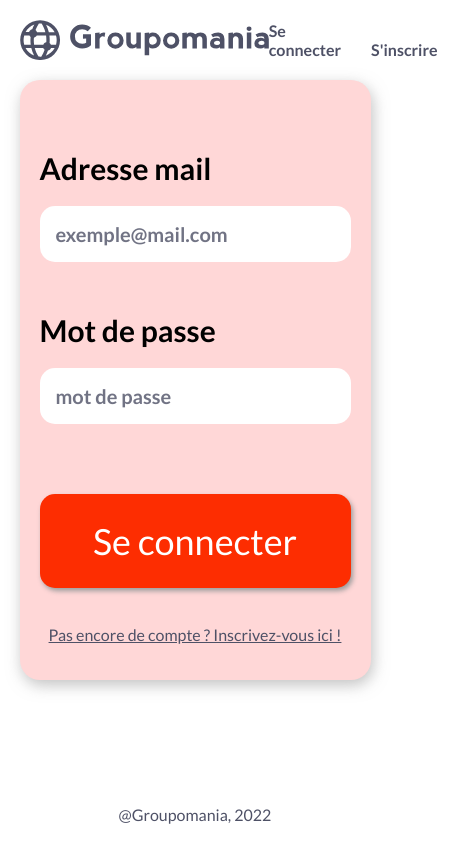
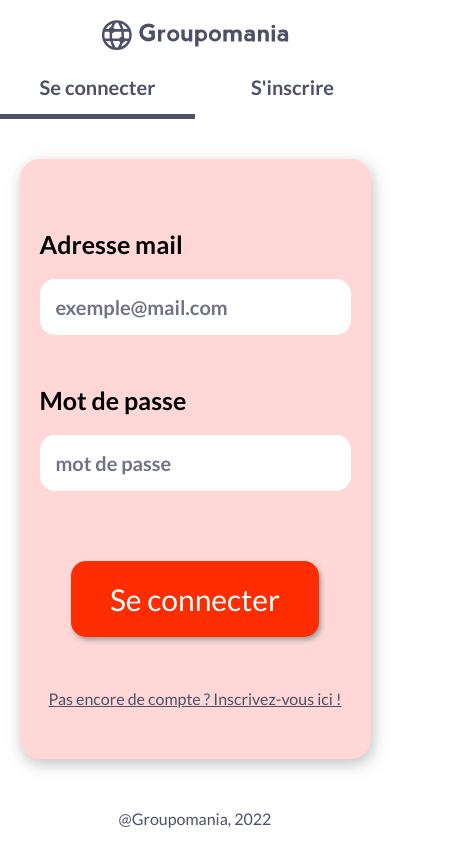
Before and after one commit to wcaillere/Groupomania_app_projet7_OC, a React (Create React App) app in the folder client/: page / in a window 390 px wide. Shown: the whole page, 468 px wide, since content can reach past the window. Built offline with nearby package versions, Linux system fonts and the light colour scheme.

Commit message:
Changements header et footer en mobile first

```diff
--- a/client/src/components/Footer/index.jsx
+++ b/client/src/components/Footer/index.jsx
@@ -1,10 +1,9 @@
 import styled from 'styled-components';
 import colors from '../../utils/style/colors';
 
-const FooterContainer = styled.div`
-  position: absolute;
-  bottom: 0;
+const FooterContainer = styled.footer`
   width: 100%;
+  margin-top: 30px;
   padding: 20px;
   color: ${colors.Tertiary};
   text-align: center;
--- a/client/src/components/Header/index.jsx
+++ b/client/src/components/Header/index.jsx
@@ -4,32 +4,49 @@ import styled from 'styled-components';
 import colors from '../../utils/style/colors';
 
 const HeaderLogo = styled.img`
-  height: 40px;
+  height: 30px;
+  margin: 10px 0px;
+`;
+
+const HeaderContainer = styled.header`
+  display: flex;
+  flex-direction: column;
+  margin-bottom: 40px;
+  padding-top: 10px;
+  background: white;
 `;
 
 const NavContainer = styled.nav`
   display: flex;
-  justify-content: space-between;
-  align-items: center;
-  padding: 20px 0px 20px 20px;
+  width: 100%;
 `;
 
 const NavItem = styled(Link)`
   color: ${colors.Tertiary};
+  margin: auto;
+  padding: 15px 0px;
   text-decoration: none;
-  padding-right: 30px;
+  width: 50%;
+  border-bottom: 5px solid
+    ${(props) => (props.border === true ? colors.Tertiary : 'white')};
+  text-align: center;
+  font-size: 20px;
   font-weight: bold;
 `;
 
 function Header() {
   return (
-    <NavContainer>
+    <HeaderContainer>
       <HeaderLogo src={Logo} />
-      <div>
-        <NavItem to="/">Se connecter</NavItem>
-        <NavItem to="/signup">S'inscrire</NavItem>
-      </div>
-    </NavContainer>
+      <NavContainer>
+        <NavItem to="/" border={window.location.href.endsWith('/')}>
+          Se connecter
+        </NavItem>
+        <NavItem to="/signup" border={window.location.href.endsWith('/signup')}>
+          S'inscrire
+        </NavItem>
+      </NavContainer>
+    </HeaderContainer>
   );
 }
 
--- a/client/src/components/connection/index.jsx
+++ b/client/src/components/connection/index.jsx
@@ -21,7 +21,7 @@ const Form = styled.form`
 `;
 
 const TitleInput = styled.label`
-  font-size: 30px;
+  font-size: 25px;
   font-weight: bold;
   margin-top: 50px;
 `;
@@ -42,10 +42,11 @@ const FormInput = styled.input`
 `;
 
 const ConnectButton = styled.input`
-  width: 100%;
-  font-size: 36px;
+  width: 80%;
+  max-width: 300px;
+  font-size: 30px;
   margin: 70px auto 20px auto;
-  padding: 25px;
+  padding: 20px;
   border: none;
   border-radius: 15px;
   color: white;
@@ -80,7 +81,9 @@ function Connection() {
         </TitleInput>
         <ConnectButton type="submit" value="Se connecter" />
       </Form>
-      <SignupLink>Pas encore de compte ? Inscrivez-vous ici !</SignupLink>
+      <SignupLink to="/signup">
+        Pas encore de compte ? Inscrivez-vous ici !
+      </SignupLink>
     </ConnectionContainer>
   );
 }
```
